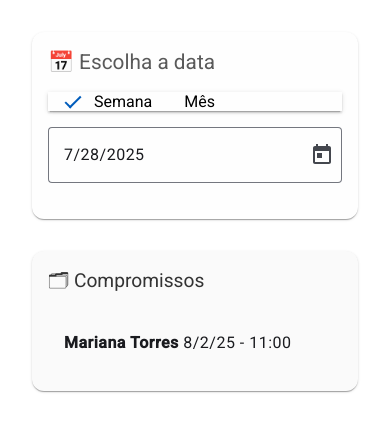
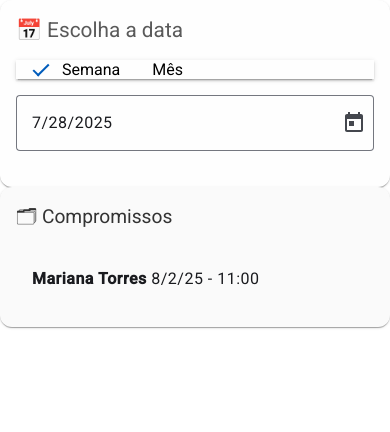
Before and after one commit to PauloHBLima/Agenda-psicologos, an Angular app: page / in a window 390 px wide. Shown: the top 432 px of the page. Built offline with nearby package versions, Linux system fonts and the light colour scheme.

Commit message:
style(agendamento): ajustar layout e botões dos formulários e tabela

```diff
--- a/src/app/pages/agendamentos/agendamentos/agendamentos.component.scss
+++ b/src/app/pages/agendamentos/agendamentos/agendamentos.component.scss
@@ -1,6 +1,16 @@
-.layout {
-  display: grid;
-  gap: 2rem;
-  padding: 2rem;
-  grid-template-columns: 1fr;
+mat-card {
+  margin-bottom: 16px;
 }
+
+.mat-list-item {
+  border-bottom: 1px solid #eee;
+  padding-bottom: 8px;
+}
+
+.text-success {
+  color: green;
+}
+
+.text-danger {
+  color: red;
+}
--- /dev/null
+++ b/src/app/pages/agendamentos/novo-agendamento/novo-agendamento.component.scss
@@ -0,0 +1,58 @@
+:host {
+  display: flex;
+  justify-content: center;
+  padding: 2rem 1rem;
+
+  mat-card {
+    width: 100%;
+    max-width: 480px;
+    box-shadow: 0 4px 12px rgba(0,0,0,0.1);
+    border-radius: 8px;
+  }
+
+  h2 {
+    font-weight: 600;
+    color: #333;
+    margin-bottom: 1.5rem;
+    text-align: center;
+  }
+
+  form {
+    display: flex;
+    flex-direction: column;
+
+    mat-form-field {
+      margin-bottom: 1.2rem;
+
+      .mat-form-field-flex {
+        background-color: #fafafa;
+        border-radius: 4px;
+      }
+    }
+
+    mat-checkbox {
+      margin-bottom: 1.5rem;
+      font-weight: 500;
+      color: #555;
+    }
+
+    button {
+      min-width: 120px;
+      font-weight: 600;
+      letter-spacing: 0.05em;
+    }
+  }
+}
+
+/* Responsividade */
+@media (max-width: 400px) {
+  :host {
+    padding: 1rem;
+
+    mat-card {
+      padding: 1rem;
+      box-shadow: none;
+      border-radius: 0;
+    }
+  }
+}
```
Also changed, not shown: src/app/pages/agendamentos/excluir-agendamento/excluir-agendamento.component.scss (added).
